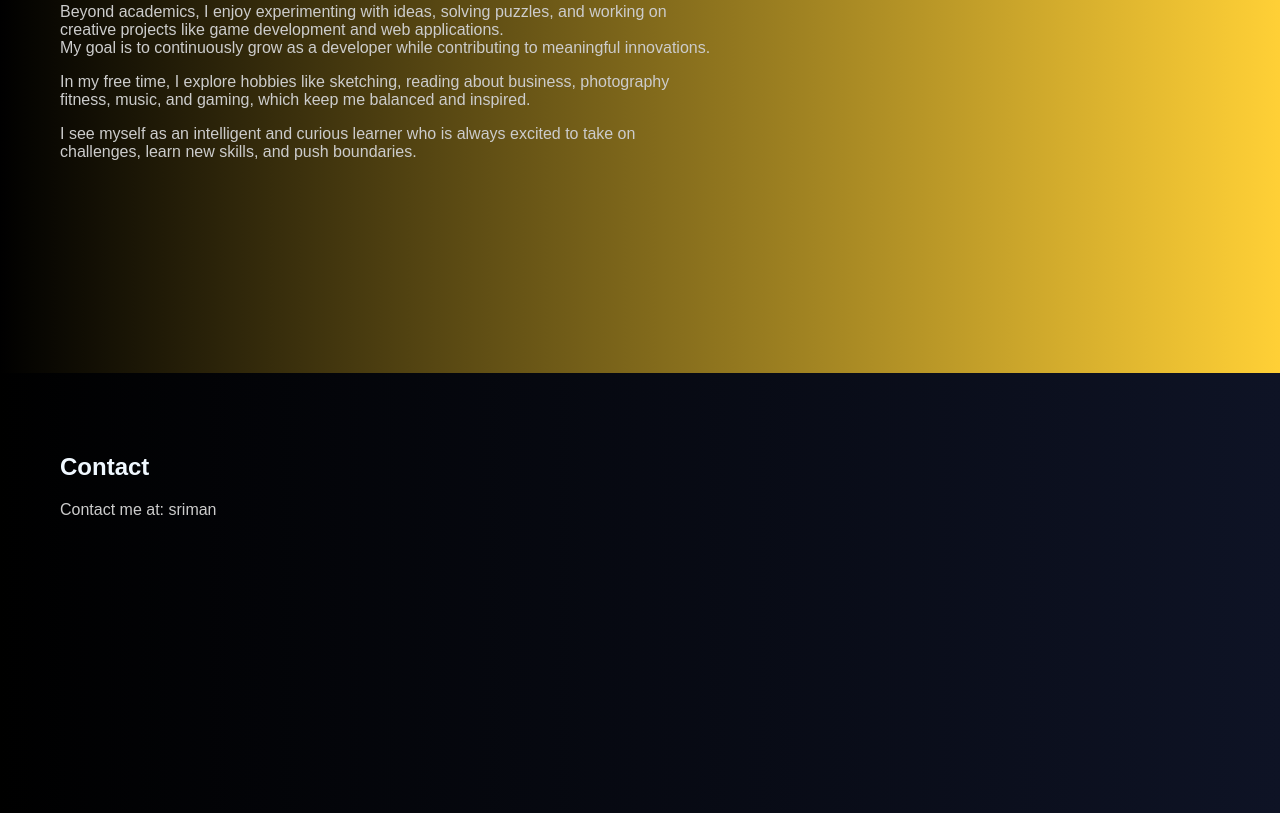
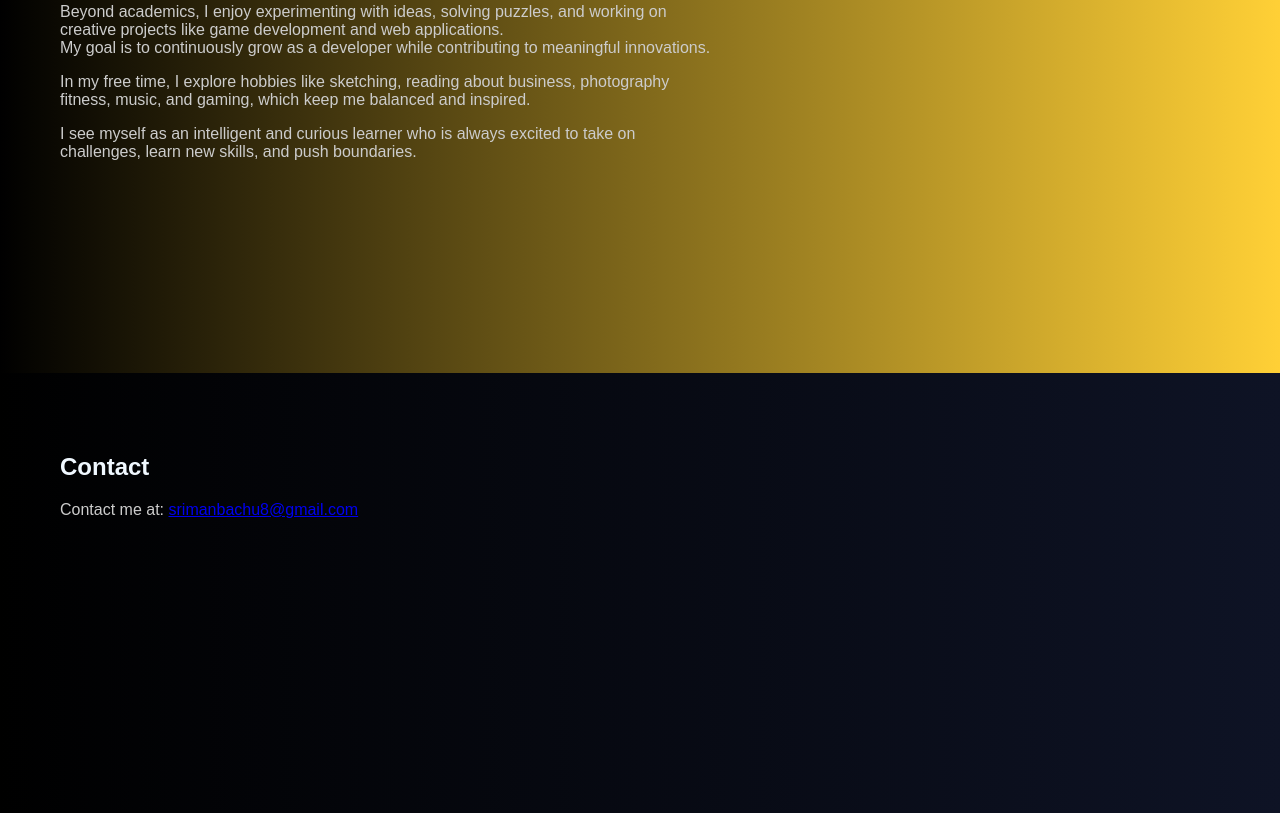
Before and after one commit to srimanbachu/my_profile, a plain HTML site: page index.html in a window 1280 px wide. Shown: the part 587-1400 px from the top of the page. Drawn offline with Linux system fonts and the light colour scheme.

Commit message:
Update contact section in index.html to include a clickable email link for better accessibility.

```diff
--- a/index.html
+++ b/index.html
@@ -34,7 +34,9 @@
 
   <section id="contact">
     <h1>Contact</h1>
-    <p>Contact me at: sriman</p>
+    <p>Contact me at:
+      <a href="srimanbachu8@gmail.com">srimanbachu8@gmail.com</a>
+    </p>
   </section>
 
 
```
